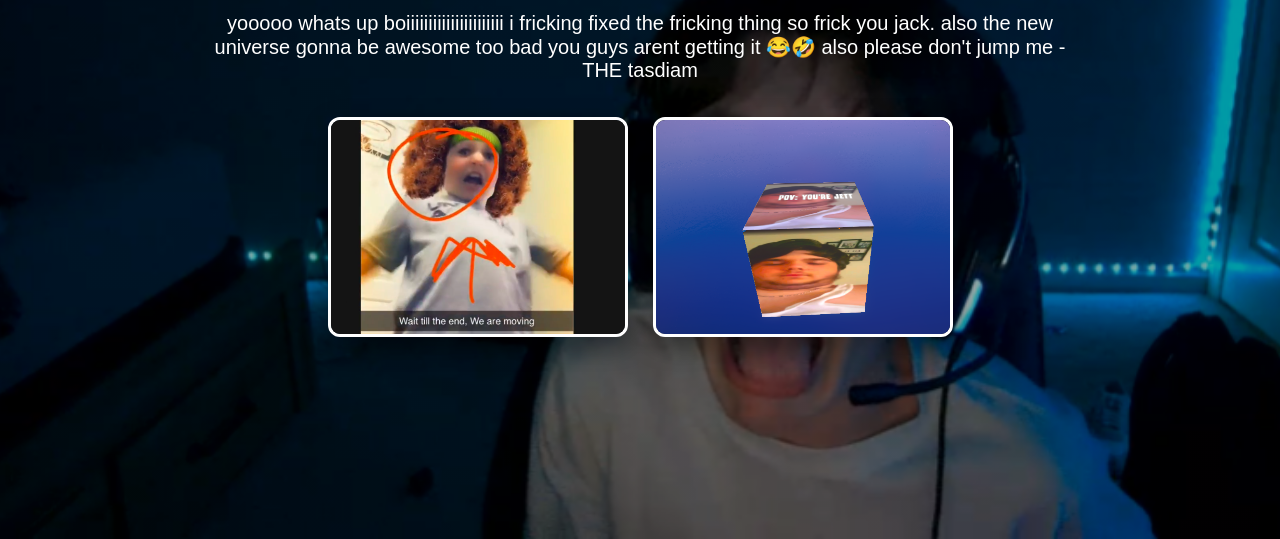
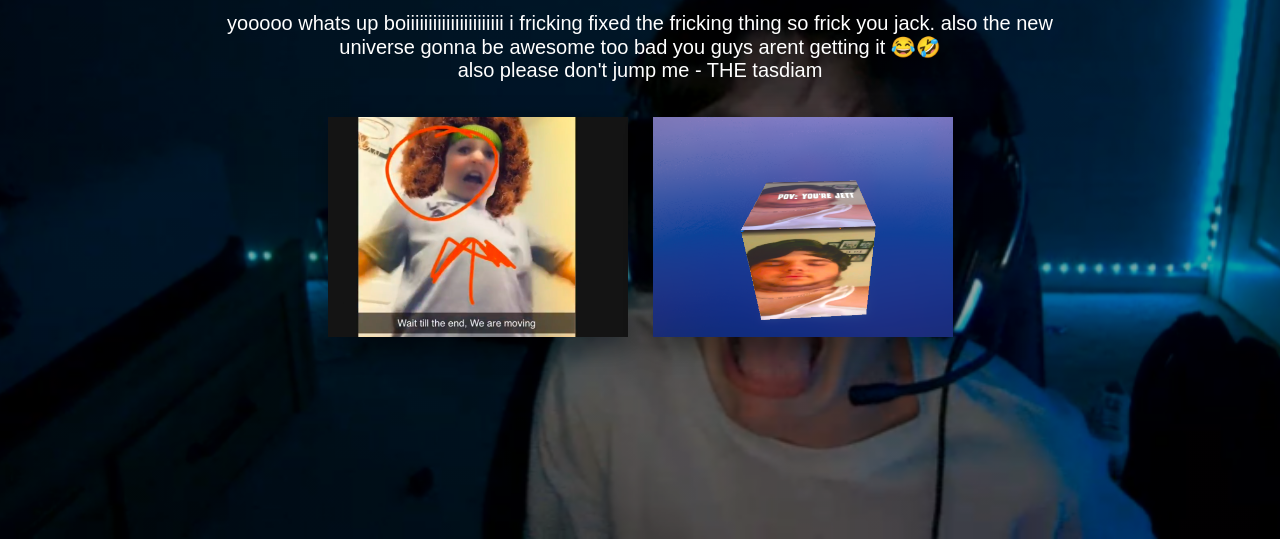
Before and after one commit to susybakaboiii/TheUniverses, a plain HTML site: page clickmeh.html in a window 1280 px wide. Shown: the part 261-800 px from the top of the page. Drawn offline with Linux system fonts and the light colour scheme.

Commit message:
Remove border styles and update text content
Removed border styles and adjusted text in the HTML.

```diff
--- a/clickmeh.html
+++ b/clickmeh.html
@@ -65,9 +65,6 @@
       height: 220px;
       object-fit: cover;
 
-      border-radius: 12px;
-      border: 3px solid white;
-
       box-shadow: 0 8px 25px rgba(0, 0, 0, 0.35);
     }
 
@@ -96,8 +93,9 @@
       <p>
         yooooo whats up boiiiiiiiiiiiiiiiiiiiiii i fricking fixed the fricking thing so frick you jack.
         also the new universe gonna be awesome too bad you guys arent getting it 😂🤣
-
-        also please don't jump me - THE tasdiam
+      </p>
+      <p>
+also please don't jump me - THE tasdiam
       </p>
     </div>
 
```
